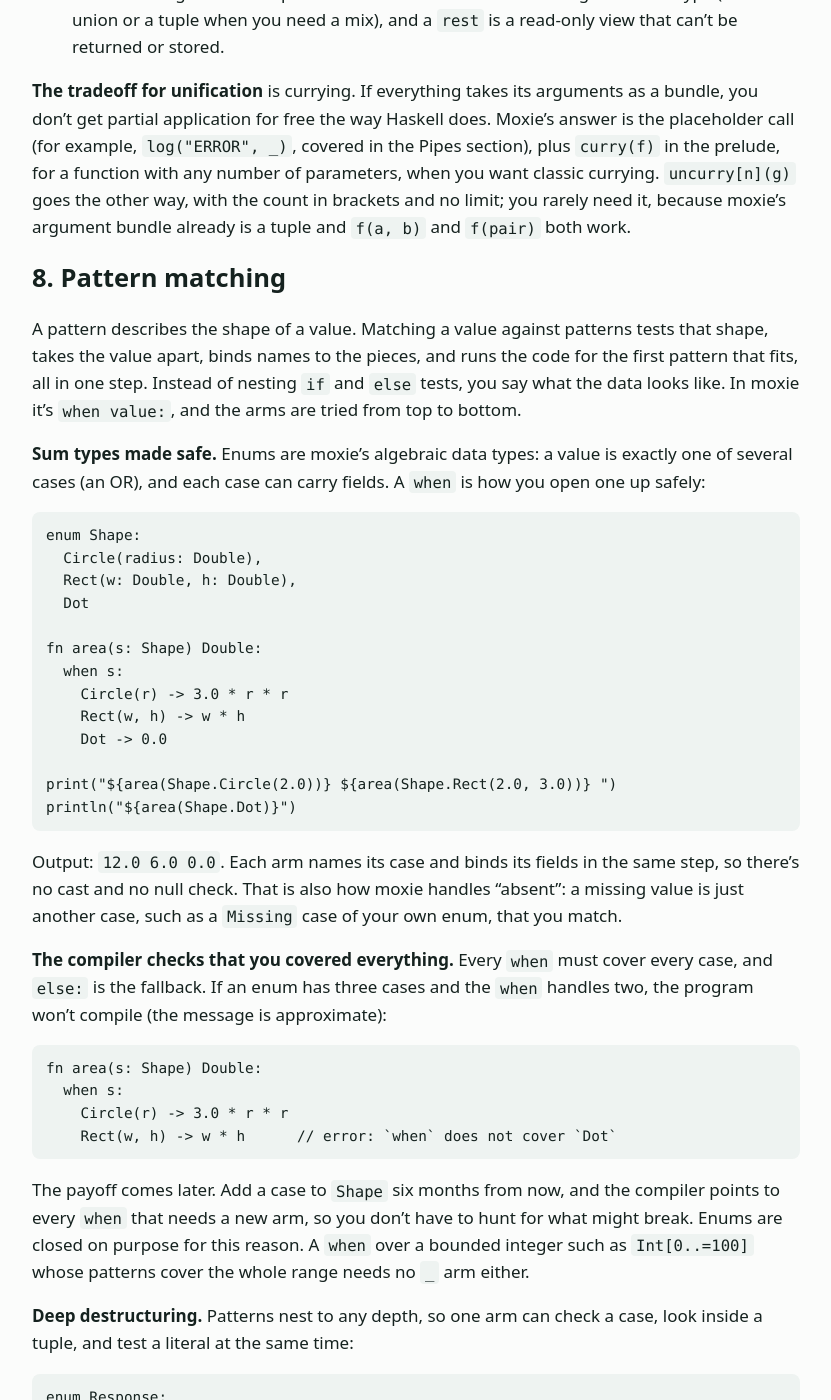
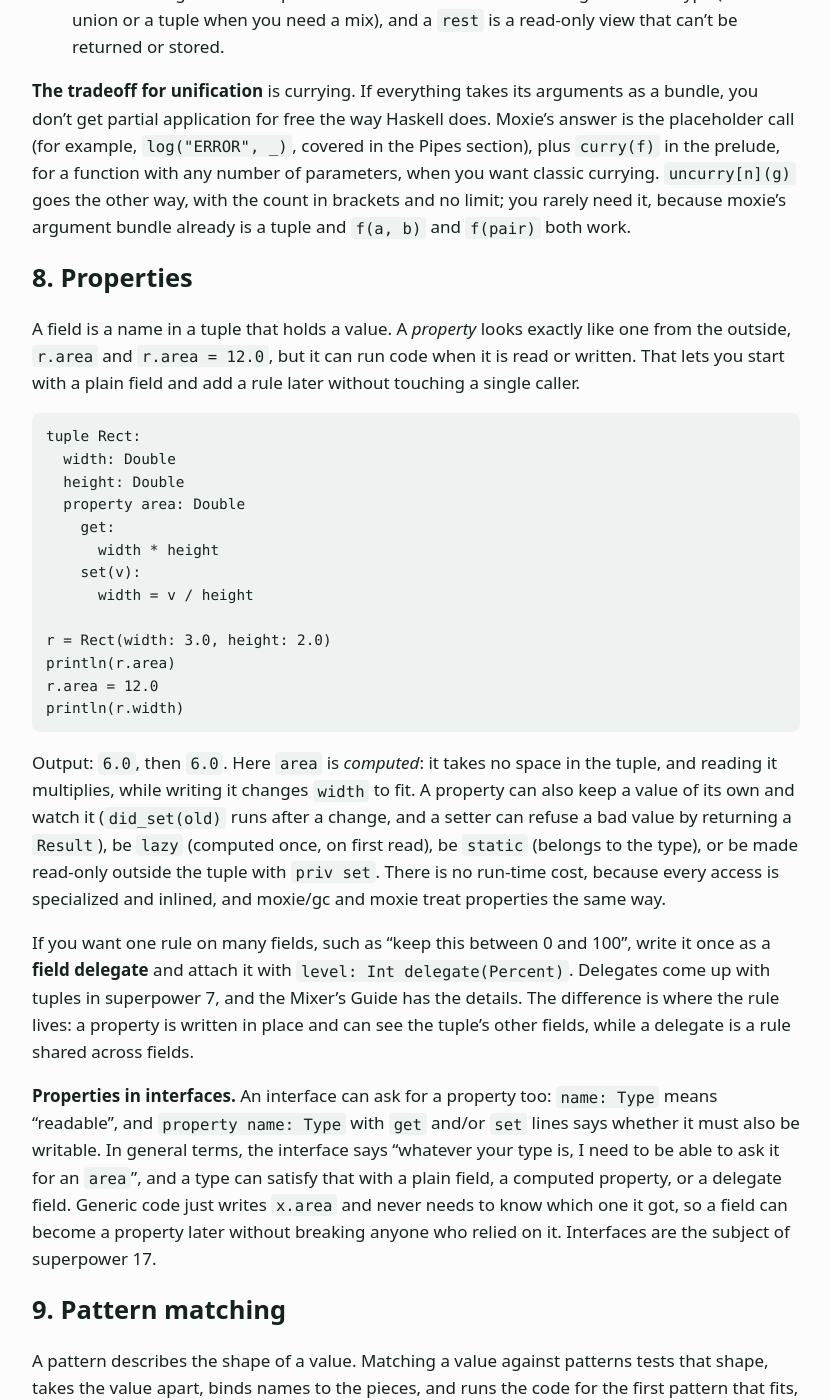
Before and after one commit to slconverse1/moxie, a Jekyll site: the page built from docs/index.md, in a window 1280 px wide and 1400 px high, scrolled down 20653 px. Shown: the whole window, without its empty margins (224-1055 px from the left). Built offline with Jekyll 4.4.1, drawn with Linux system fonts in a browser that asks for light colours; some of the changed text lies outside the part shown.

Commit message:
Intro: Properties superpower (with delegates and interface properties); notes
Co-Authored-By: Claude Sonnet 5.5 <noreply@anthropic.com>
Claude-Session: https://claude.ai/code/session_01XCzUchPRZuBnrDtgjNTTye

````diff
--- a/docs/index.md
+++ b/docs/index.md
@@ -566,7 +566,33 @@ Output: `8 106 160 100`, then `first 10, then 2 more`, then `(x: 1, y: 9)`. Here
 
 **The tradeoff for unification** is currying. If everything takes its arguments as a bundle, you don't get partial application for free the way Haskell does. Moxie's answer is the placeholder call (for example, `log("ERROR", _)`, covered in the Pipes section), plus `curry(f)` in the prelude, for a function with any number of parameters, when you want classic currying. `uncurry[n](g)` goes the other way, with the count in brackets and no limit; you rarely need it, because moxie's argument bundle already is a tuple and `f(a, b)` and `f(pair)` both work.
 
-## 8. Pattern matching
+## 8. Properties
+
+A field is a name in a tuple that holds a value. A *property* looks exactly like one from the outside, `r.area` and `r.area = 12.0`, but it can run code when it is read or written. That lets you start with a plain field and add a rule later without touching a single caller.
+
+```
+tuple Rect:
+  width: Double
+  height: Double
+  property area: Double
+    get:
+      width * height
+    set(v):
+      width = v / height
+
+r = Rect(width: 3.0, height: 2.0)
+println(r.area)
+r.area = 12.0
+println(r.width)
+```
+
+Output: `6.0`, then `6.0`. Here `area` is *computed*: it takes no space in the tuple, and reading it multiplies, while writing it changes `width` to fit. A property can also keep a value of its own and watch it (`did_set(old)` runs after a change, and a setter can refuse a bad value by returning a `Result`), be `lazy` (computed once, on first read), be `static` (belongs to the type), or be made read-only outside the tuple with `priv set`. There is no run-time cost, because every access is specialized and inlined, and moxie/gc and moxie treat properties the same way.
+
+If you want one rule on many fields, such as "keep this between 0 and 100", write it once as a **field delegate** and attach it with `level: Int delegate(Percent)`. Delegates come up with tuples in superpower 7, and the Mixer's Guide has the details. The difference is where the rule lives: a property is written in place and can see the tuple's other fields, while a delegate is a rule shared across fields.
+
+**Properties in interfaces.** An interface can ask for a property too: `name: Type` means "readable", and `property name: Type` with `get` and/or `set` lines says whether it must also be writable. In general terms, the interface says "whatever your type is, I need to be able to ask it for an `area`", and a type can satisfy that with a plain field, a computed property, or a delegate field. Generic code just writes `x.area` and never needs to know which one it got, so a field can become a property later without breaking anyone who relied on it. Interfaces are the subject of superpower 17.
+
+## 9. Pattern matching
 
 A pattern describes the shape of a value. Matching a value against patterns tests that shape, takes the value apart, binds names to the pieces, and runs the code for the first pattern that fits, all in one step. Instead of nesting `if` and `else` tests, you say what the data looks like. In moxie it's `when value:`, and the arms are tried from top to bottom.
 
@@ -869,7 +895,7 @@ With UFCS:
 
 **The fine print.** A field of function type wins over a function of the same name: `x.name(args)` calls the field and passes no receiver, the compiler warns when a field hides a function, and `x |> name(args)` forces the function reading. Two `impl`s that give the same name different bodies are an ambiguity error that asks you to write `Speaker.speak(x)`.
 
-## 11. DSLs, and why moxie has no macros
+## 12. DSLs, and why moxie has no macros
 
 Let's be clear about what DSLs are and aren't. A DSL can't alter the grammar or invent new keywords, and it doesn't generate code; it only structures ordinary calls. Macros do those things, and Kotlin, which has no macros of its own, hands code generation to compiler plugins and a symbol-processing API. Moxie has neither macros nor plugins, so we had to ask how much we'd miss them. For builder-style problems (HTML, configuration, test descriptions), not much, because the DSL tools below cover them. For generating boilerplate, moxie leans on the compiler itself (`deriving`, `test` blocks, `for:` comprehensions, and SQL that's checked against your schema). And there's a plain reason moxie can't have macros: the grammar is fixed and context-free so the compiler can parse and type-check in one pass, and a macro would rewrite the grammar in the middle of the parse.
 
@@ -1074,7 +1100,7 @@ Output: `9 pear`, then `Pair(first: "one", second: 1)`, then `7`. A few things a
 - **Even type constructors can be parameters.** A parameter written `F[_]` stands for something like `Box` or `Result`, so `fn double_in[F[_]: Monad](m: F[Int])` works for any monad without being written twice.
 - **No cost at run time.** The compiler builds one specialized copy of the function for each set of types it's actually used with. There's no boxing, no run-time type information, and no call through a table. The price is code size, and that's the trade moxie makes on purpose, in keeping with FCFX.
 
-## 16. Interfaces and impls (a.k.a. typeclasses)
+## 17. Interfaces and impls (a.k.a. typeclasses)
 
 An `interface` says what a type can do, and an `impl` says that a type does it. You can implement your own interface for somebody else's type, so you can extend things you don't own. There are bounds (`[T: Ordered + Equatable]`), default method bodies, associated types, properties (a field that can run code, computed or lazy, with observers), and conditional instances. Everything is specialized per use at compile time, so there are no tables at run time.
 
````
Also changed, not shown: other parts of docs/index.md (+21 -21 lines), FIXLIST.md (+5 -0 lines), docs/gc/index.md (+50 -24 lines).
